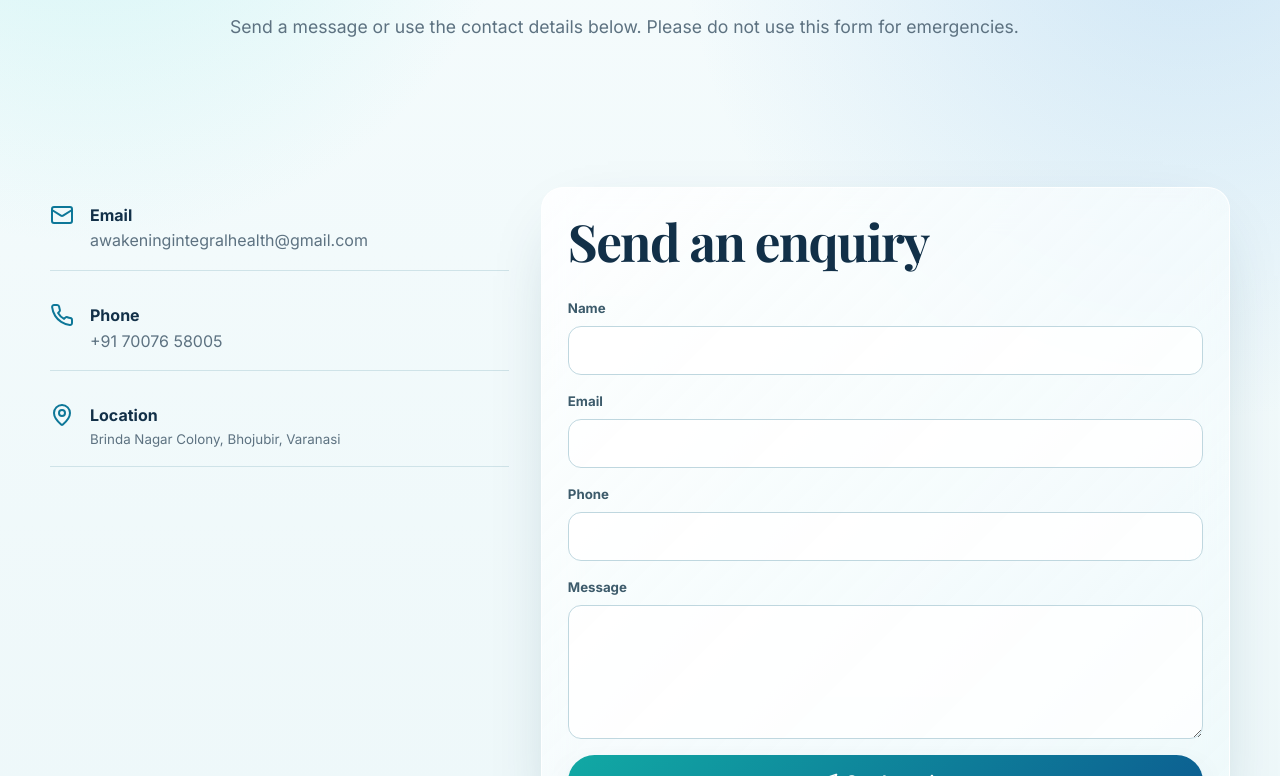
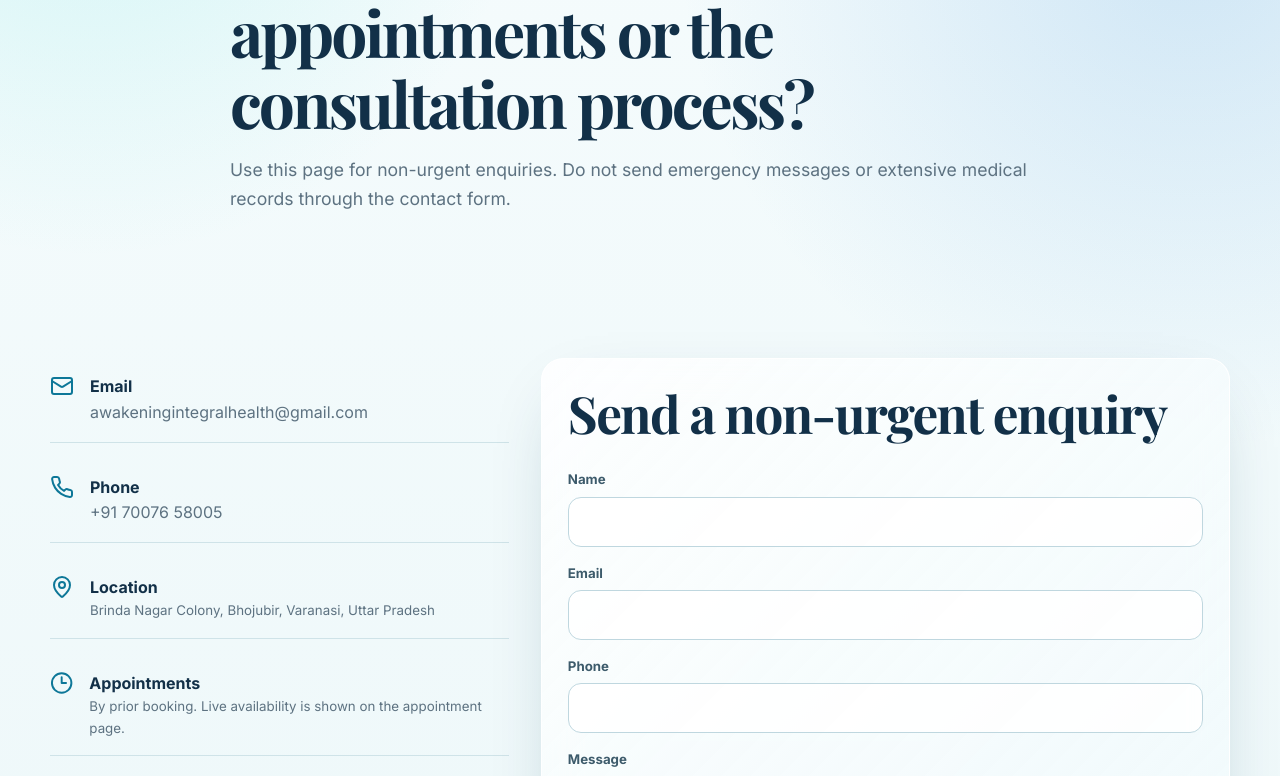
Before and after one commit to paritoshsingh0207/awakening-homeopathy, a React (Vite) app: page /contact in a window 1280 px wide. Shown: the part 284-1060 px from the top of the page. Built offline with nearby package versions, Linux system fonts and the light colour scheme; no server answers.

Commit message:
Improve contact privacy and appointment guidance

```diff
--- a/src/pages/Contact.tsx
+++ b/src/pages/Contact.tsx
@@ -1,29 +1,75 @@
 import { useState } from "react";
-import { Mail, MapPin, Phone, Send } from "lucide-react";
+import { Clock3, Mail, MapPin, Phone, Send } from "lucide-react";
 import Layout from "../components/Layout";
 import { useAuth } from "../context/AuthContext";
 import { submitInquiry } from "../services/publicService";
 import { useSEO } from "../lib/seo";
 
 export default function Contact() {
-  useSEO({ title: "Contact | Awakening Homoeopathy", description: "Contact Awakening Homoeopathy in Varanasi or send a consultation enquiry.", path: "/contact" });
+  useSEO({
+    title: "Contact | Awakening Homoeopathy",
+    description: "Contact Awakening Homoeopathy in Varanasi or send a non-urgent appointment enquiry.",
+    path: "/contact",
+  });
+
   const { user } = useAuth();
   const [form, setForm] = useState({ name: "", email: "", phone: "", message: "" });
-  const [state, setState] = useState<"idle"|"sending"|"sent">("idle");
+  const [state, setState] = useState<"idle" | "sending" | "sent">("idle");
   const [error, setError] = useState("");
 
-  async function submit(e: React.FormEvent) {
-    e.preventDefault();
-    if (!user) return;
-    setState("sending"); setError("");
+  async function submit(event: React.FormEvent) {
+    event.preventDefault();
+    if (!user) {
+      setError("Please refresh the page and try again.");
+      return;
+    }
+
+    setState("sending");
+    setError("");
     try {
       await submitInquiry({ userId: user.uid, ...form });
-      setState("sent"); setForm({ name: "", email: "", phone: "", message: "" });
-    } catch (err) { setError(err instanceof Error ? err.message : "Unable to send message."); setState("idle"); }
+      setState("sent");
+      setForm({ name: "", email: "", phone: "", message: "" });
+    } catch (err) {
+      setError(err instanceof Error ? err.message : "Unable to send message.");
+      setState("idle");
+    }
   }
 
-  return <Layout><section className="page-hero"><div className="container narrow"><span className="eyebrow">Contact</span><h1>Questions before you book?</h1><p>Send a message or use the contact details below. Please do not use this form for emergencies.</p></div></section>
-    <section className="section"><div className="container contact-grid"><div className="contact-details"><div><Mail/><span><b>Email</b><a href="mailto:awakeningintegralhealth@gmail.com">awakeningintegralhealth@gmail.com</a></span></div><div><Phone/><span><b>Phone</b><a href="tel:+917007658005">+91 70076 58005</a></span></div><div><MapPin/><span><b>Location</b><small>Brinda Nagar Colony, Bhojubir, Varanasi</small></span></div></div>
-    <form className="glass-card form-card" onSubmit={submit}><h2>Send an enquiry</h2><label>Name<input required value={form.name} onChange={e=>setForm({...form,name:e.target.value})}/></label><label>Email<input type="email" required value={form.email} onChange={e=>setForm({...form,email:e.target.value})}/></label><label>Phone<input required value={form.phone} onChange={e=>setForm({...form,phone:e.target.value})}/></label><label>Message<textarea rows={5} required value={form.message} onChange={e=>setForm({...form,message:e.target.value})}/></label>{error&&<div className="form-error">{error}</div>}{state==="sent"&&<div className="form-success">Your enquiry has been received.</div>}<button className="button" disabled={state==="sending"}>{state==="sending"?"Sending…":<><Send size={17}/> Send enquiry</>}</button></form></div></section>
-  </Layout>;
+  return (
+    <Layout>
+      <section className="page-hero">
+        <div className="container narrow">
+          <span className="eyebrow">Contact</span>
+          <h1>Questions about appointments or the consultation process?</h1>
+          <p>Use this page for non-urgent enquiries. Do not send emergency messages or extensive medical records through the contact form.</p>
+        </div>
+      </section>
+
+      <section className="section">
+        <div className="container contact-grid">
+          <div className="contact-details">
+            <div><Mail /><span><b>Email</b><a href="mailto:awakeningintegralhealth@gmail.com">awakeningintegralhealth@gmail.com</a></span></div>
+            <div><Phone /><span><b>Phone</b><a href="tel:+917007658005">+91 70076 58005</a></span></div>
+            <div><MapPin /><span><b>Location</b><small>Brinda Nagar Colony, Bhojubir, Varanasi, Uttar Pradesh</small></span></div>
+            <div><Clock3 /><span><b>Appointments</b><small>By prior booking. Live availability is shown on the appointment page.</small></span></div>
+          </div>
+
+          <form className="glass-card form-card" onSubmit={submit}>
+            <h2>Send a non-urgent enquiry</h2>
+            <label>Name<input required autoComplete="name" value={form.name} onChange={(e) => setForm({ ...form, name: e.target.value })} /></label>
+            <label>Email<input type="email" required autoComplete="email" value={form.email} onChange={(e) => setForm({ ...form, email: e.target.value })} /></label>
+            <label>Phone<input required inputMode="tel" autoComplete="tel" value={form.phone} onChange={(e) => setForm({ ...form, phone: e.target.value })} /></label>
+            <label>Message<textarea rows={5} required maxLength={2000} value={form.message} onChange={(e) => setForm({ ...form, message: e.target.value })} placeholder="Appointment or general practice question" /></label>
+            <p className="muted small">For privacy, avoid sending detailed medical histories, prescriptions or reports in this form.</p>
+            {error && <div className="form-error">{error}</div>}
+            {state === "sent" && <div className="form-success">Your enquiry has been received.</div>}
+            <button className="button" disabled={state === "sending"}>
+              {state === "sending" ? "Sending…" : <><Send size={17} /> Send enquiry</>}
+            </button>
+          </form>
+        </div>
+      </section>
+    </Layout>
+  );
 }
```
